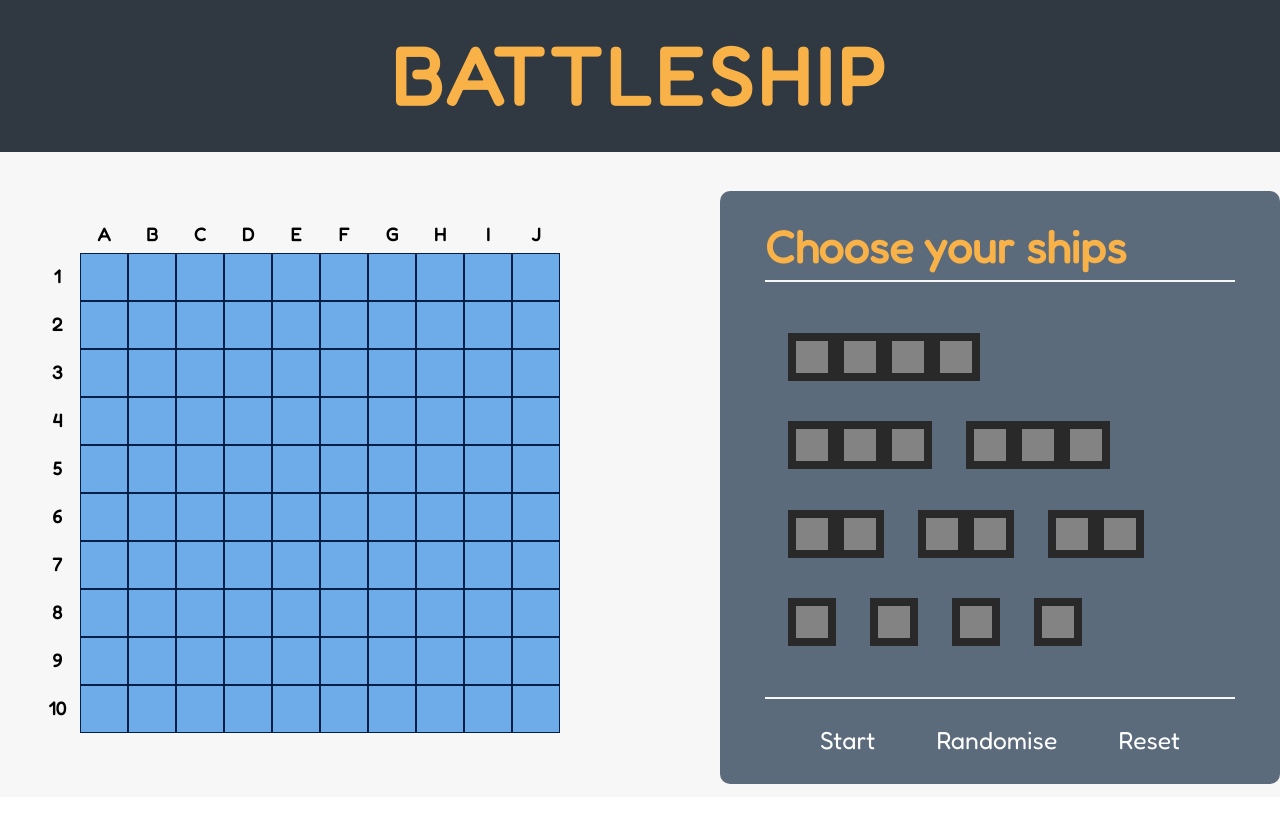
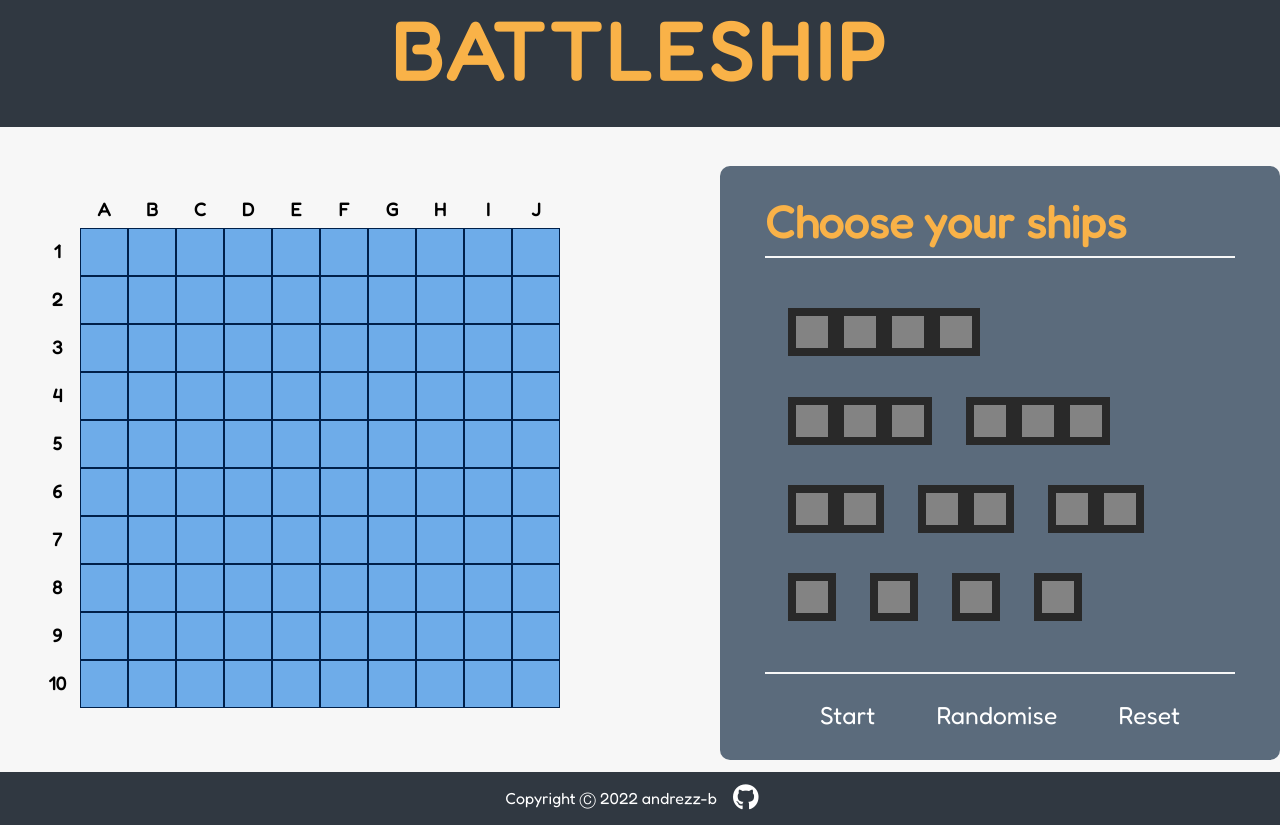
Before and after one commit to andrezz-b/battleship, a website built with webpack: page src/template.html in a window 1280 px wide. Before the commit the page ends 800 px from the top, so only its background shows below. Built offline with nearby package versions, Linux system fonts and the light colour scheme; what pubsub-js would draw is missing.

Commit message:
Added footer.

```diff
--- a/package.json
+++ b/package.json
@@ -51,6 +51,7 @@
     }
   },
   "dependencies": {
+    "@fortawesome/fontawesome-free": "^6.1.1",
     "pubsub-js": "^1.9.4",
     "regenerator-runtime": "^0.13.9"
   }
--- a/src/styles/_variables.scss
+++ b/src/styles/_variables.scss
@@ -6,6 +6,11 @@
   align-items: center;
   flex-direction: $direction;
 }
+
+$fa-font-path: "~@fortawesome/fontawesome-free/webfonts";
+
+@import "~@fortawesome/fontawesome-free/scss/fontawesome.scss";
+@import "~@fortawesome/fontawesome-free/scss/brands.scss";
 
 $ff-text: "Fredoka", sans-serif;
 
@@ -18,6 +23,7 @@ $clr-hit: #dc2f2f;
 $clr-hit-dk: darken(#fa7b7b, 20%);
 
 $clr-bg-dk: #303841;
+$clr-bg-lt: #f7f7f7;
 
 $clr-accent: #f9b248;
 
--- a/src/styles/main.scss
+++ b/src/styles/main.scss
@@ -2,6 +2,7 @@
 
 body {
   font-family: $ff-text;
+  @include flexCenter(column);
 }
 
 header {
@@ -22,7 +23,7 @@ main {
   padding: 4rem 5em;
   column-gap: 10rem;
   width: 100%;
-  background-color: #f7f7f7;
+  background-color: $clr-bg-lt;
   position: relative;
 }
 .board-container {
@@ -195,7 +196,7 @@ main {
   .title {
     color: $clr-accent;
     width: 100%;
-    border-bottom: 2px solid #f7f7f7;
+    border-bottom: 2px solid $clr-bg-lt;
   }
 
   .avail-ships-container {
@@ -219,7 +220,7 @@ main {
     @include flexCenter;
     width: 100%;
     justify-content: space-evenly;
-    border-top: 2px solid #f7f7f7;
+    border-top: 2px solid $clr-bg-lt;
     padding: 1em 0 0 0;
     button {
       border: none;
@@ -271,3 +272,24 @@ main {
     height: $tile-size;
   }
 }
+
+footer {
+  height: 100%;
+  width: 100%;
+  @include flexCenter;
+  align-items: flex-end;
+  background-color: $clr-bg-lt;
+  font-family: $ff-text;
+  div {
+    @include flexCenter;
+    color: white;
+    padding: .75rem;
+    width: 100%;
+    background-color: $clr-bg-dk;
+    i {
+      color: white;
+      font-size: 1.65rem;
+      padding: 0 1rem;
+    }
+  }
+}
--- a/src/template.html
+++ b/src/template.html
@@ -129,5 +129,13 @@
         <div class="board" data-player="computer"></div>
       </div>
     </main>
+    <footer>
+      <div>
+        Copyright &#9400; 2022 andrezz-b
+        <a href="https://github.com/andrezz-b/battleship" target="_blank"
+          ><i class="fab fa-github"></i
+        ></a>
+      </div>
+    </footer>
   </body>
 </html>
```
Also changed, not shown: 1 other file.
